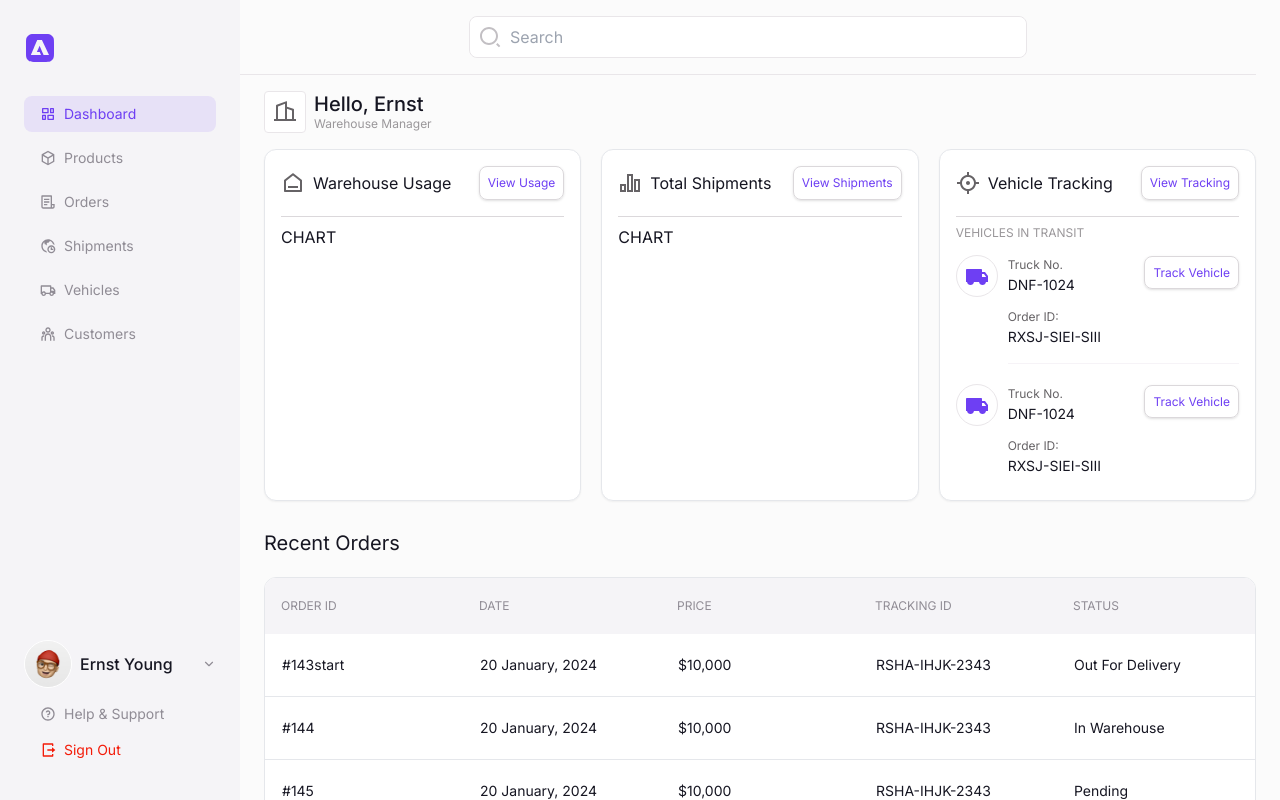
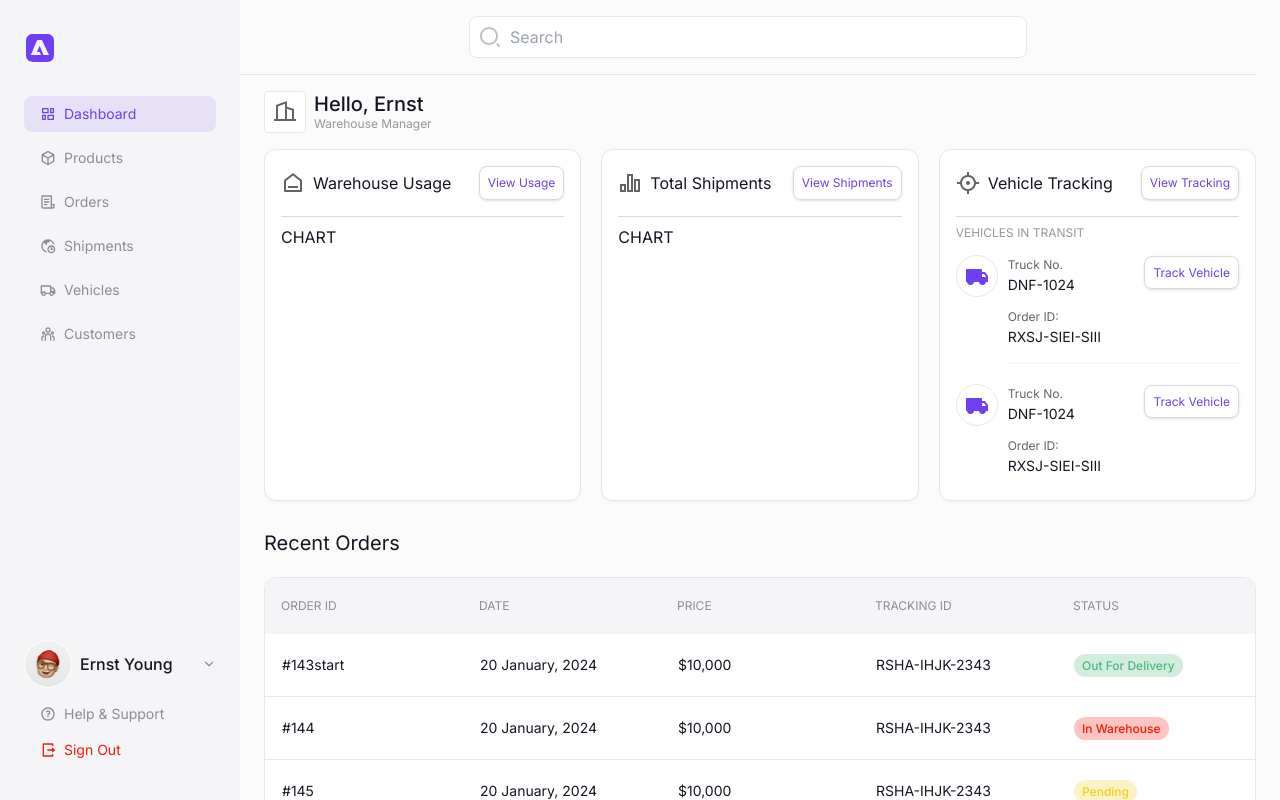
Before and after one commit to nurulid/warehouse-management, a Next.js app: page /dashboard in a window 1280 px wide. Built offline with nearby package versions, Linux system fonts and the light colour scheme.

Commit message:
feat: order status label

```diff
--- a/app/(dashboard)/dashboard/components/CardTrack.tsx
+++ b/app/(dashboard)/dashboard/components/CardTrack.tsx
@@ -1,5 +1,4 @@
 import Image from "next/image";
-import Link from "next/link";
 import React from "react";
 import { LinkCard } from "./LinkCard";
 
--- a/app/(dashboard)/dashboard/components/TableOrders.tsx
+++ b/app/(dashboard)/dashboard/components/TableOrders.tsx
@@ -169,7 +169,17 @@ const TableBody = (props: PropsWithChildren<{}>) => {
             <TableDataCell>{item.date}</TableDataCell>
             <TableDataCell>{item.price}</TableDataCell>
             <TableDataCell>{item.trackingId}</TableDataCell>
-            <TableDataCell addStyles="capitalize">{item.status}</TableDataCell>
+            <TableDataCell addStyles="capitalize">
+              {item.status == "out for delivery" && (
+                <span className="status-label status-label--delivery">{item.status}</span>
+              )}
+              {item.status == "in warehouse" && (
+                <span className="status-label status-label--warehouse">{item.status}</span>
+              )}
+              {item.status == "pending" && (
+                <span className="status-label status-label--pending">{item.status}</span>
+              )}
+            </TableDataCell>
           </tr>
         );
       })}
--- a/app/globals.css
+++ b/app/globals.css
@@ -20,4 +20,21 @@
   .card-track:last-child {
     @apply mb-1;
   }
+
+  /* ORDER STATUS LABEL */
+  .status-label {
+    @apply py-1 px-2 rounded-full text-xs font-[500];
+  }
+
+  .status-label--delivery {
+    @apply text-success bg-success/25;
+  }
+
+  .status-label--pending {
+    @apply text-warning bg-warning/25;
+  }
+
+  .status-label--warehouse {
+    @apply text-danger bg-danger/25;
+  }
 }
```
